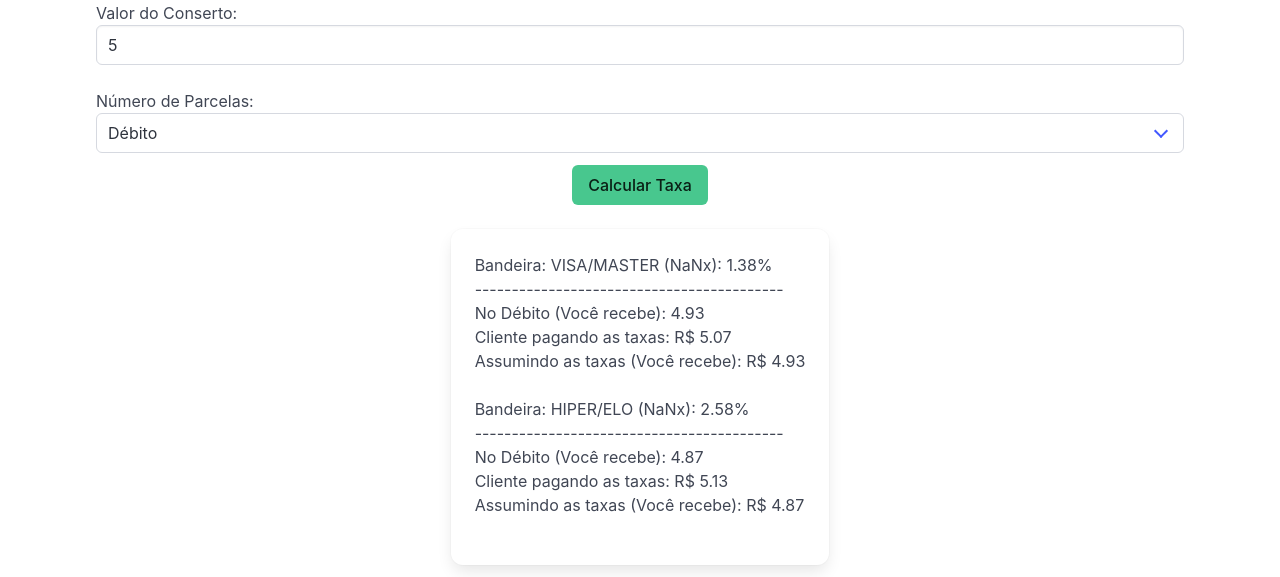
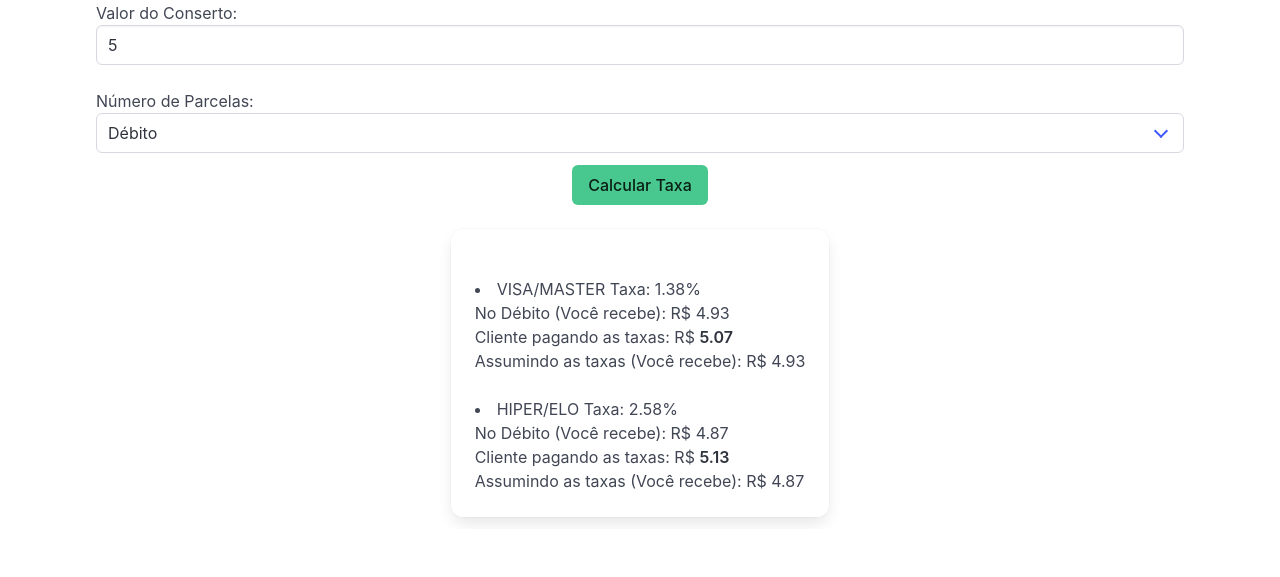
Before and after one commit to brunopurper/Calculo-de-Taxas-Technique-, a plain HTML site: page index.html in a window 1280 px wide. Both pictures are taken after typing "5" into the empty fields and a click on the button "Calcular Taxa". Shown: the part 283-860 px from the top of the page. After the commit the page ends 812 px from the top, so only its background shows below. Drawn offline with nearby package versions, Linux system fonts and the light colour scheme; a small style sheet from the web is missing.

Commit message:
version 0.0.2

```diff
--- a/index.html
+++ b/index.html
@@ -4,6 +4,7 @@
     <meta charset="UTF-8">
     <meta name="viewport" content="width=device-width, initial-scale=1.0">
     <title>Calculadora de Taxas de Cartão de Crédito</title>
+    <link rel="stylesheet" href="https://cdnjs.cloudflare.com/ajax/libs/font-awesome/5.15.4/css/all.min.css" integrity="sha384-ZMP7rVo3mIykV+2+9J3UJ46jBk0WLaUAdn689aCwoqb0s1+sw3Bb2YB2ERn/5l5+" crossorigin="anonymous">
     <link rel="stylesheet" href="https://cdn.jsdelivr.net/npm/bulma@1.0.0/css/bulma.min.css">
 </head>
 <body>
--- a/script.js
+++ b/script.js
@@ -36,28 +36,26 @@ function calcularTaxa() {
         // Adicione outras bandeiras aqui
     };
 
-    var resultado = "";
+    var resultadoHTML = "";
 
     for (var bandeira in taxasPorBandeira) {
         var taxa = taxasPorBandeira[bandeira][parcelas] || taxasPorBandeira[bandeira]['default'];
         var taxaDebito = taxasPorBandeira[bandeira]['default']; // Taxa para débito
-        var valorSubtraido = valorSemTaxa * taxaDebito
-        var taxaTotalDebito = valorSemTaxa - valorSubtraido
+        var taxaTotalDebito = valorSemTaxa - (valorSemTaxa * taxaDebito);
         var taxaTotal = valorSemTaxa * taxa;
-        console.log("Taxa Total: ", taxaTotal, "Valor sem taxa: ", valorSemTaxa, "Taxa: ", taxa, "Valor com taxa: " ,totalComTaxa)
         var totalComTaxa = valorSemTaxa + taxaTotal;
         var assumirpeju = valorSemTaxa - taxaTotal;
 
-
-        resultado += "Bandeira: " + bandeira.toUpperCase() + "  ";
-        resultado += "(" + parcelas + "x): " + (taxa * 100).toFixed(2) + "%<br>" ;
-        resultado += "------------------------------------------" + "<br>"
-        resultado += "No Débito (Você recebe): " + taxaTotalDebito.toFixed(2) + "<br>";
-        resultado += "Cliente pagando as taxas: R$ " + totalComTaxa.toFixed(2) + "<br>";
-        resultado += "Assumindo as taxas (Você recebe): R$ " + assumirpeju.toFixed(2) + "<br><br>";
+        resultadoHTML += "<br><li class='resultado-item'>";
+        resultadoHTML += "<span class='item-label'>" + bandeira.toUpperCase() + "</span>";
+        resultadoHTML += "<span class='item-value'> Taxa: " + (taxa * 100).toFixed(2) + "%</span><br>";
+        resultadoHTML += "<span class='item-value'>No Débito (Você recebe): R$ " + taxaTotalDebito.toFixed(2) + "</span><br>";
+        resultadoHTML += "<span class='item-value'>Cliente pagando as taxas: R$ " + "<strong>" + totalComTaxa.toFixed(2) + "</strong>" + "</span><br>";
+        resultadoHTML += "<span class='item-value'>Assumindo as taxas (Você recebe): R$ " + assumirpeju.toFixed(2) + "</span><br>";
+        resultadoHTML += "</li>";
     }
 
-    document.getElementById('resultado').innerHTML = resultado;
+    document.getElementById('resultado').innerHTML = resultadoHTML;
 }
 
 function repassarTaxa() {
```
